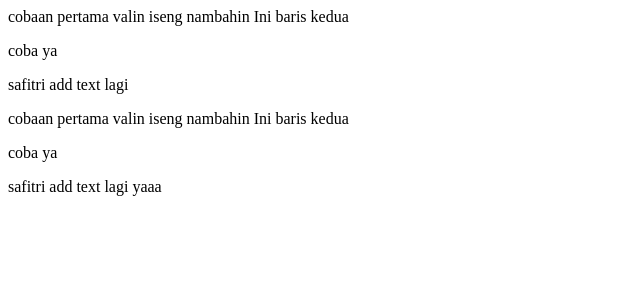
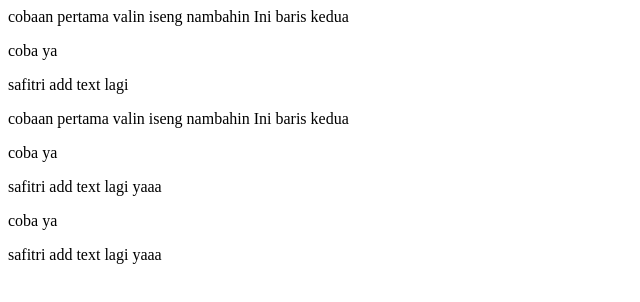
Before and after one commit to ssetiani/training-git, a plain HTML site: page index.html in a window 1280 px wide. Shown: the whole page, without its empty margins (0-640 px from the left). Drawn offline with Linux system fonts and the light colour scheme.

Commit message:
20.26 add text

```diff
--- a/index.html
+++ b/index.html
@@ -9,4 +9,6 @@
     Ini baris kedua
     <p>coba ya</p>
     <p>safitri add text lagi yaaa</p>
+    <p>coba ya</p>
+    <p>safitri add text lagi yaaa</p>
 </html>
```
